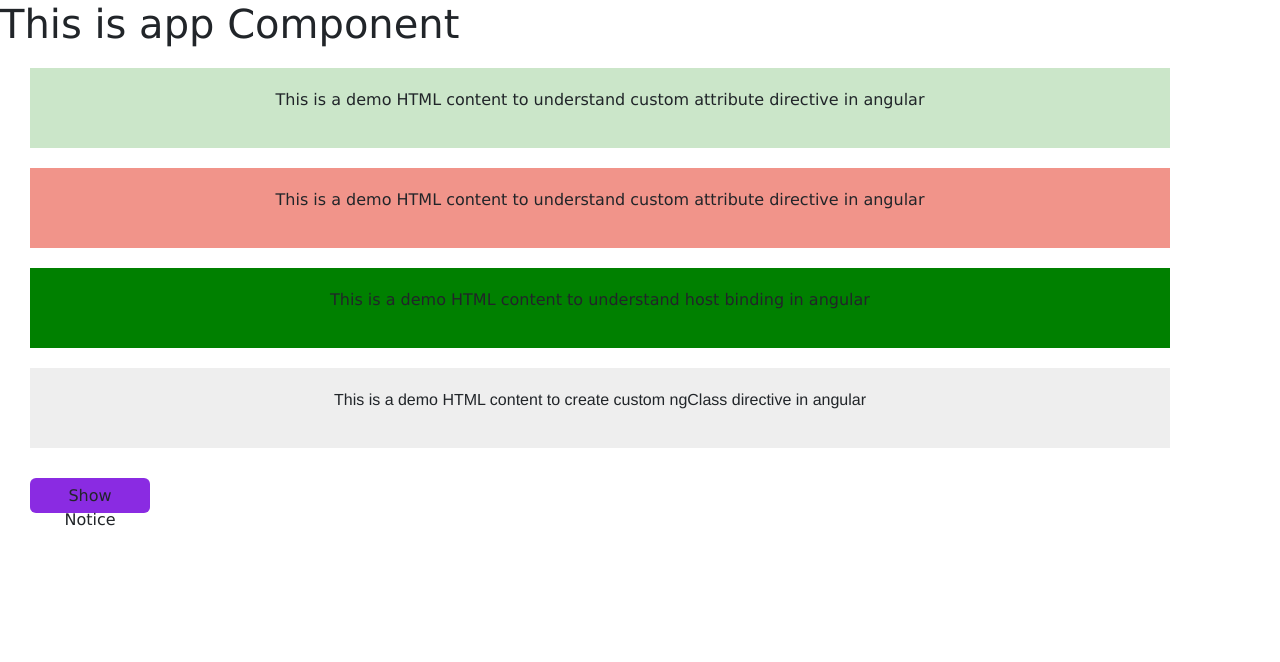
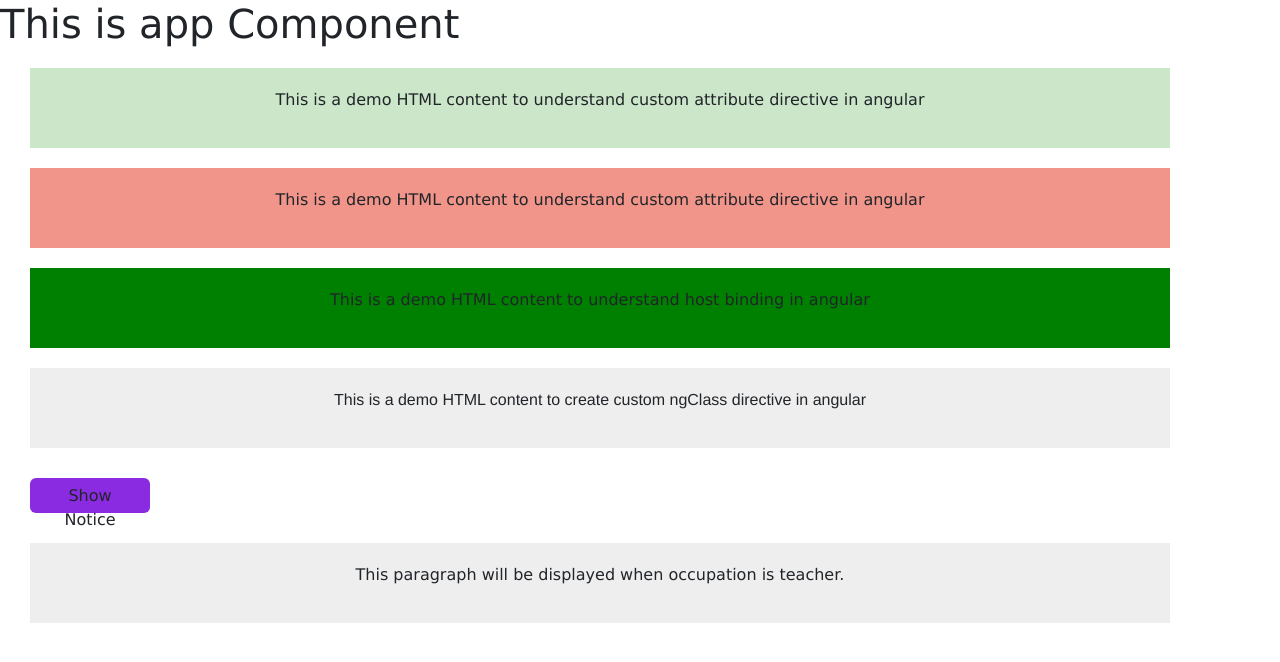
Before and after one commit to joynalam67598/Angular-Lessons, an Angular app in the folder first-ng-app/: page / in a window 1280 px wide. Shown: the top 662 px of the page. Built offline with nearby package versions, Linux system fonts and the light colour scheme.

Commit message:
ngSwitch Directive.

```diff
--- a/first-ng-app/src/app/app.component.html
+++ b/first-ng-app/src/app/app.component.html
@@ -57,7 +57,24 @@
 </ng-template> -->
 
 <!-- custom SD -->
-<div class="info-container notice" *appIf="display">
+<!-- <div class="info-container notice" *appIf="display">
     <h3>THis is important notice!</h3>
     <p>This is a notice issued for all website users.</p>
+</div> -->
+
+<!-- ngSwitch -->
+<div class="container" [ngSwitch]="occupation">
+    <p *ngSwitchCase="'teacher'">
+        This paragraph will be displayed when occupation is teacher.
+    </p>
+    <p *ngSwitchCase="'disigner'">
+        This paragraph will be displayed when occupation is disigner.
+    </p>
+    <p *ngSwitchCase="'lawyer'">
+        This paragraph will be displayed when occupation is lawyer.
+    </p>
+    <p *ngSwitchDefault>
+        This paragraph will be displayed when occupation is not mathc with any
+        switch expression.
+    </p>
 </div>
--- a/first-ng-app/src/app/app.component.ts
+++ b/first-ng-app/src/app/app.component.ts
@@ -11,6 +11,7 @@ export class AppComponent {
     inputText: string = '';
     destroy: boolean = true;
     display: boolean = false;
+    occupation: string = 'teacher';
 
     onSubmit(inputElement: HTMLInputElement) {
         this.inputText = inputElement.value;
```
